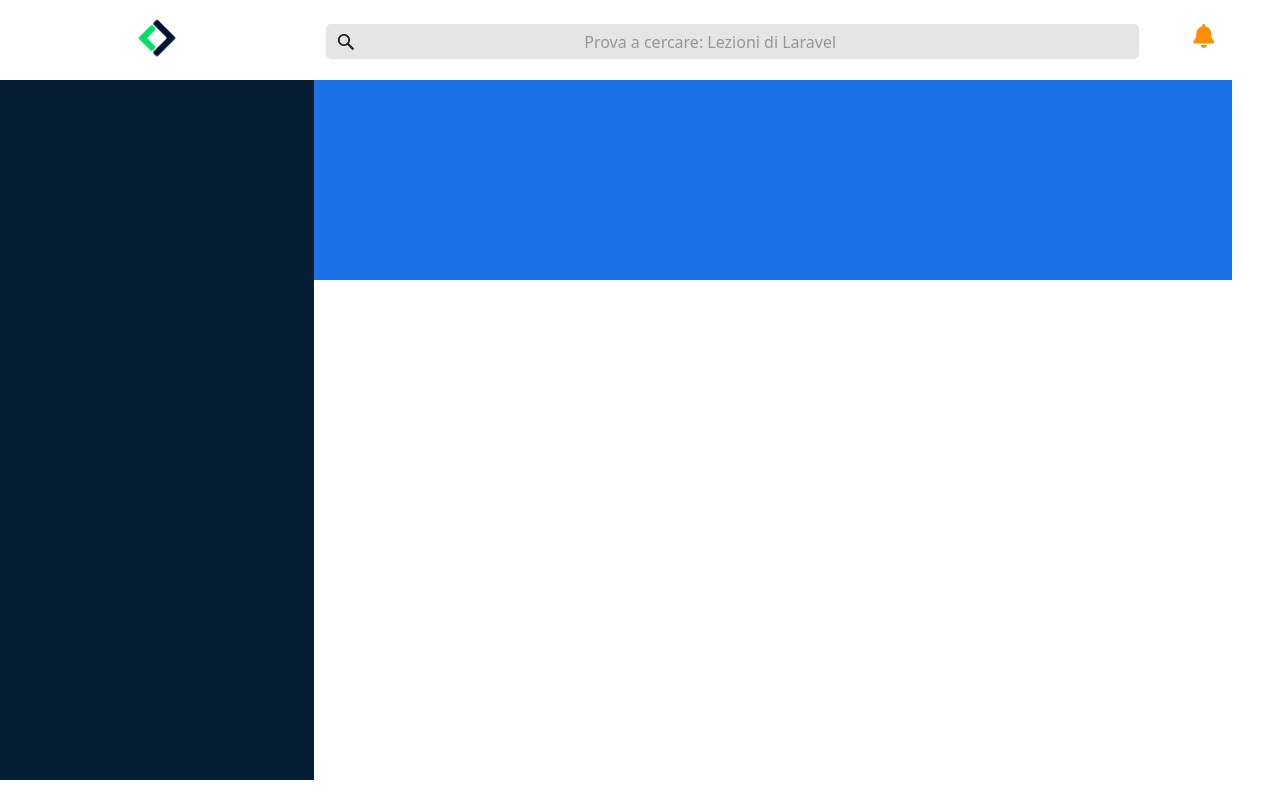
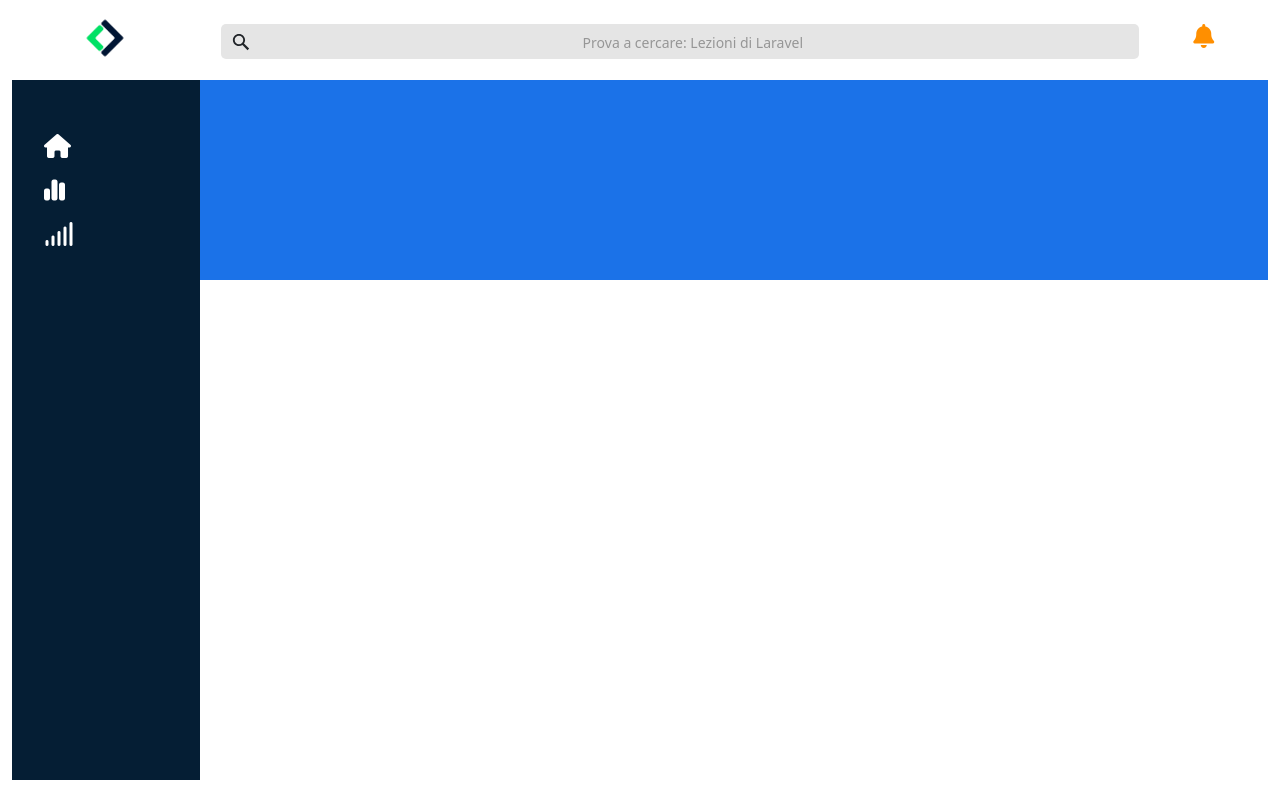
Before and after one commit to Patrickhell/html-css-bootstrap-dashboard, a plain HTML site: page index.html in a window 1280 px wide. Drawn offline with nearby package versions, Linux system fonts and the light colour scheme.

Commit message:
implentazione della parte upper del body

```diff
--- a/css/style.css
+++ b/css/style.css
@@ -1,6 +1,21 @@
 header{
     height: 80px;
 
+}
+.flex{
+    display:flex;
+    flex-direction: row;
+}
+.main-box{
+    width: 100%;
+    height: calc(100% - 80px);
+}
+
+.main-side {
+    width: 15vw;
+}
+.body-box {
+    width: 85vw;
 }
 
 .my_upper-main{
@@ -26,18 +41,18 @@ input{
   height: 100%;
   width: 100%;
   padding: 6px 10px;
-  padding-right: 5rem;
+
 }
  ::placeholder {
     color: #757575;
     opacity: 0.7;
+    font-size: 14px;
 
   }
 
   button {
     all: unset;
     cursor: pointer;
-
   }
 
   svg {
@@ -47,3 +62,6 @@ input{
     height: 40px;
     padding: 10px;
   }
+  ul{
+    list-style-type: none;
+  }
--- a/index.html
+++ b/index.html
@@ -18,10 +18,10 @@
         <div class="top-navbar">
             <div class="container-fluid text-center">
                 <div class="col-12 justify-content-between  row">
-                    <div class=" col-3 boolean-logo py-2">
+                    <div class=" col-2 boolean-logo py-2">
                         <img src="img/mobile-logo.png" alt="mobile-logo" style="width: 60px; height: 60px;">
                     </div>
-                    <div class=" col-8 asearch-bar py-4">
+                    <div class=" col-9 asearch-bar py-4">
                         <form class="my_form text-light " role="search">
                              <button>
                                 <svg viewBox="0 0 1024 1024"><path class="path1" d="M848.471 928l-263.059-263.059c-48.941 36.706-110.118 55.059-177.412 55.059-171.294 0-312-140.706-312-312s140.706-312 312-312c171.294 0 312 140.706 312 312 0 67.294-24.471 128.471-55.059 177.412l263.059 263.059-79.529 79.529zM189.623 408.078c0 121.364 97.091 218.455 218.455 218.455s218.455-97.091 218.455-218.455c0-121.364-103.159-218.455-218.455-218.455-121.364 0-218.455 97.091-218.455 218.455z"></path></svg>
@@ -34,27 +34,34 @@
                         <i class="fa-solid fa-bell fs-4" style="color: #ff8f00;"  ></i>
                     </div>
                 </div>
-
             </div>
-
-
-
         </div>
-
     </header>
 
     <main>
         <div class="main-box ">
             <div class="container-fluid">
-                <div class="col-12 row">
-                    <div class="main-side col-3" style="background-color:#051e34 ;">
+                <div class=" flex">
+                    <div class="main-side " style="background-color:#051e34 ;">
+                        <ul class="text-white fs-4 py-5 row">
+                            <li class="mb-2">
+                                <i class="fa-solid fa-house "></i>
+                            </li>
+                            <li class="mb-2">
+                                <i class="fa-solid fa-chart-simple"></i>
+                            </li>
+                            <li >
+                                <i class="fa-solid fa-signal"></i>
+                            </li>
+                        </ul>
 
                     </div>
-                    <div class="body-box col-9 row">
+                    <div class="body-box ">
                         <div class="my_upper-main" style="background-color: #1b72e8;">
 
                         </div>
                         <div class="my_down-main" >
+
                         </div>
 
                     </div>
```
